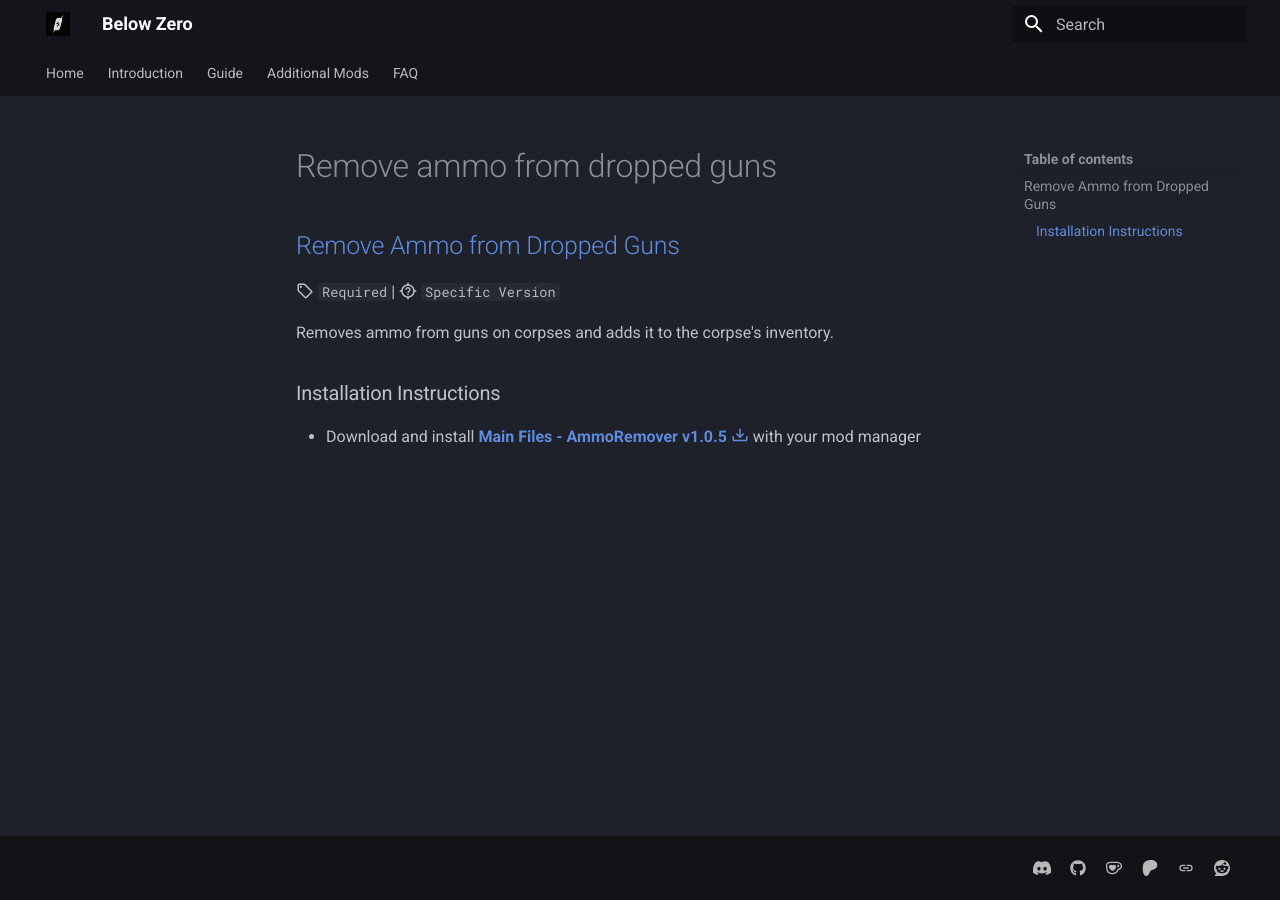
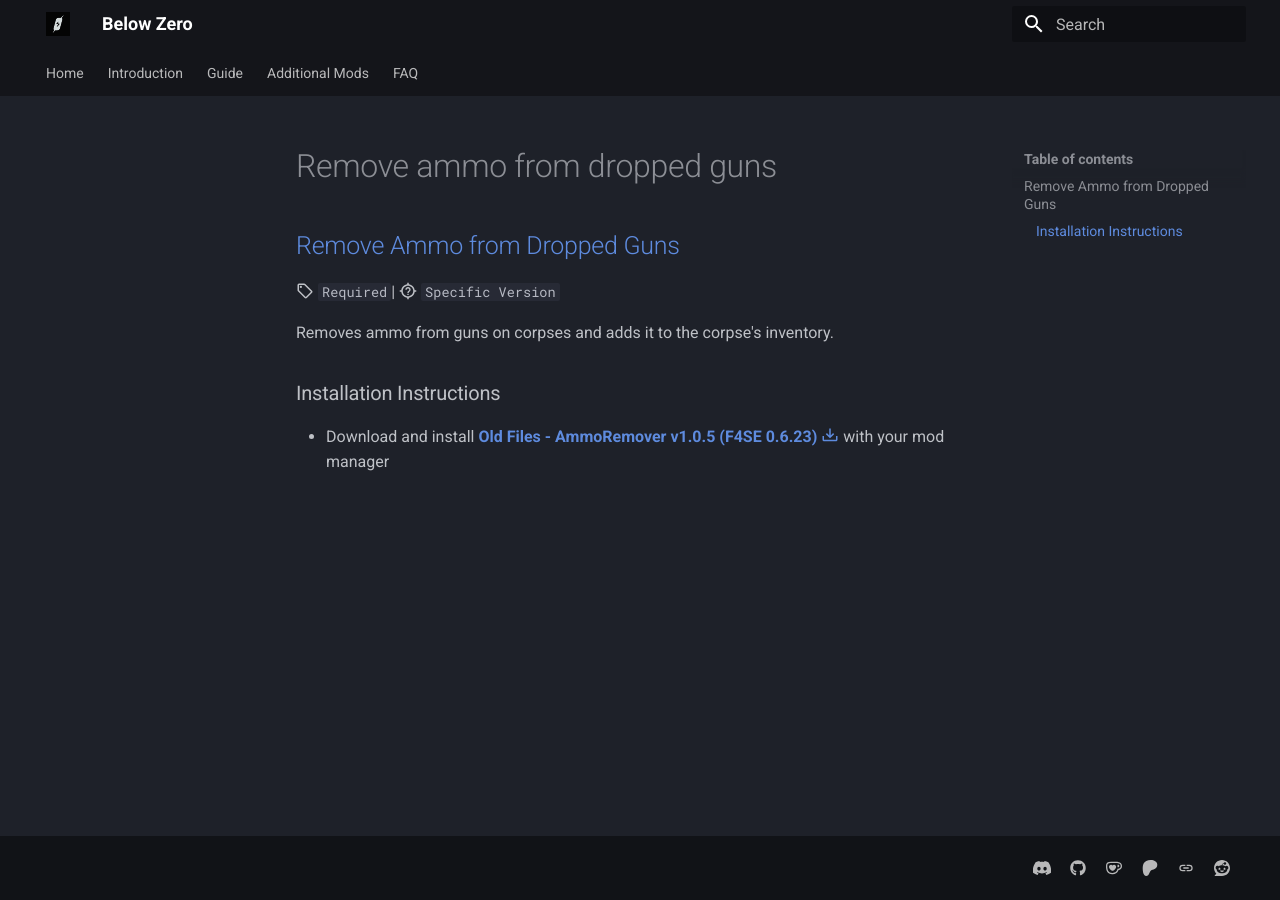
Before and after one commit to Redawt/BelowZeroGuide, an MkDocs documentation site: the page built from docs/mods/important/remove-ammo-from-dropped-guns.md, in a window 1280 px wide. Built offline with MkDocs 1.6.1 and Material for MkDocs 9.7.7, drawn with Linux system fonts in a browser that asks for light colours.

Commit message:
Update remove-ammo-from-dropped-guns.md
Update: Change version information of Remove Ammo from Dropped Gun mod

```diff
--- a/docs/mods/important/remove-ammo-from-dropped-guns.md
+++ b/docs/mods/important/remove-ammo-from-dropped-guns.md
@@ -5,4 +5,4 @@
 Removes ammo from guns on corpses and adds it to the corpse's inventory.
 
 ### Installation Instructions
-* Download and install **[Main Files - AmmoRemover v1.0.5 :material-tray-arrow-down:](https://www.nexusmods.com/fallout4/mods/64426?tab=files)** with your mod manager
+* Download and install **[Old Files - AmmoRemover v1.0.5 (F4SE 0.6.23) :material-tray-arrow-down:](https://www.nexusmods.com/fallout4/mods/64426?tab=files)** with your mod manager
```
